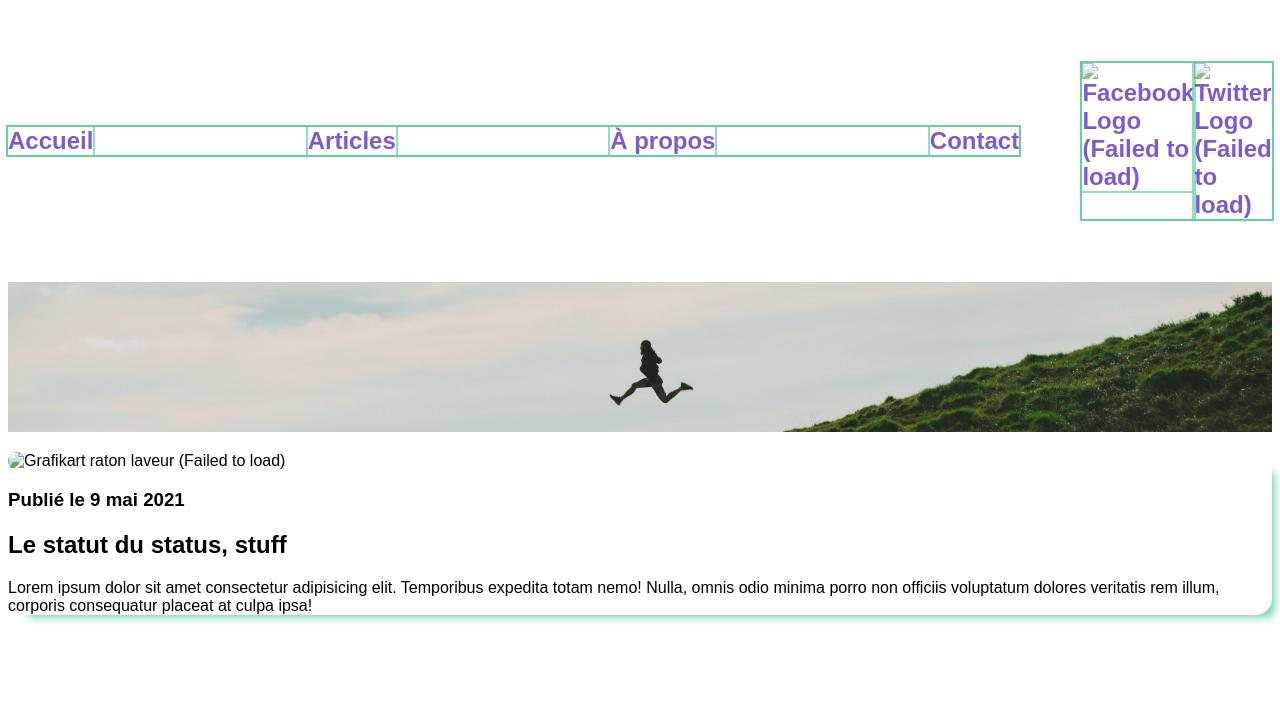
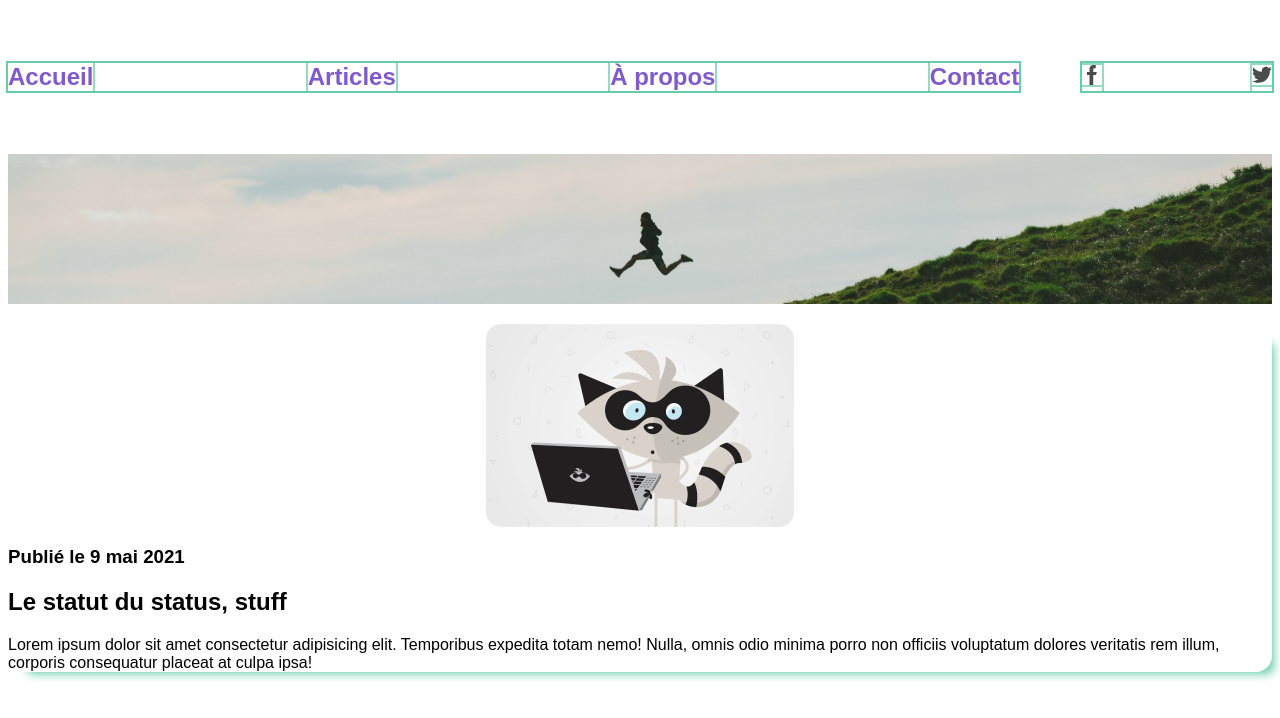
Before and after one commit to ahmedlahrizi/TP-formation-exo-grafikart, a plain HTML site: page index.html in a window 1280 px wide. Drawn offline with Linux system fonts and the light colour scheme; files whose address does not match are found by name.

Commit message:
Changed images paths on HTML file

```diff
--- a/index.html
+++ b/index.html
@@ -18,8 +18,8 @@
             <a href="#">Contact</a>
         </div>
         <div id="social-links">
-            <a href="#" title="Facebook"> <img src="./images/facebook.svg" alt="Facebook Logo (Failed to load)"> </a>
-            <a href="#" title="Twitter"> <img src="./images/twitter.svg" alt="Twitter Logo (Failed to load)"> </a>
+            <a href="#" title="Facebook"> <img src="./facebook.svg" alt="Facebook Logo (Failed to load)"> </a>
+            <a href="#" title="Twitter"> <img src="./twitter.svg" alt="Twitter Logo (Failed to load)"> </a>
         </div>
     </header>
 
@@ -28,7 +28,7 @@
 <main>
     <div id="articles">
         <article>
-            <img src="./images/img.png" alt="Grafikart raton laveur (Failed to load)">
+            <img src="./img.png" alt="Grafikart raton laveur (Failed to load)">
             <h3>Publié le 9 mai 2021</h3>
             <h1>
                 Le statut du status, stuff
```
